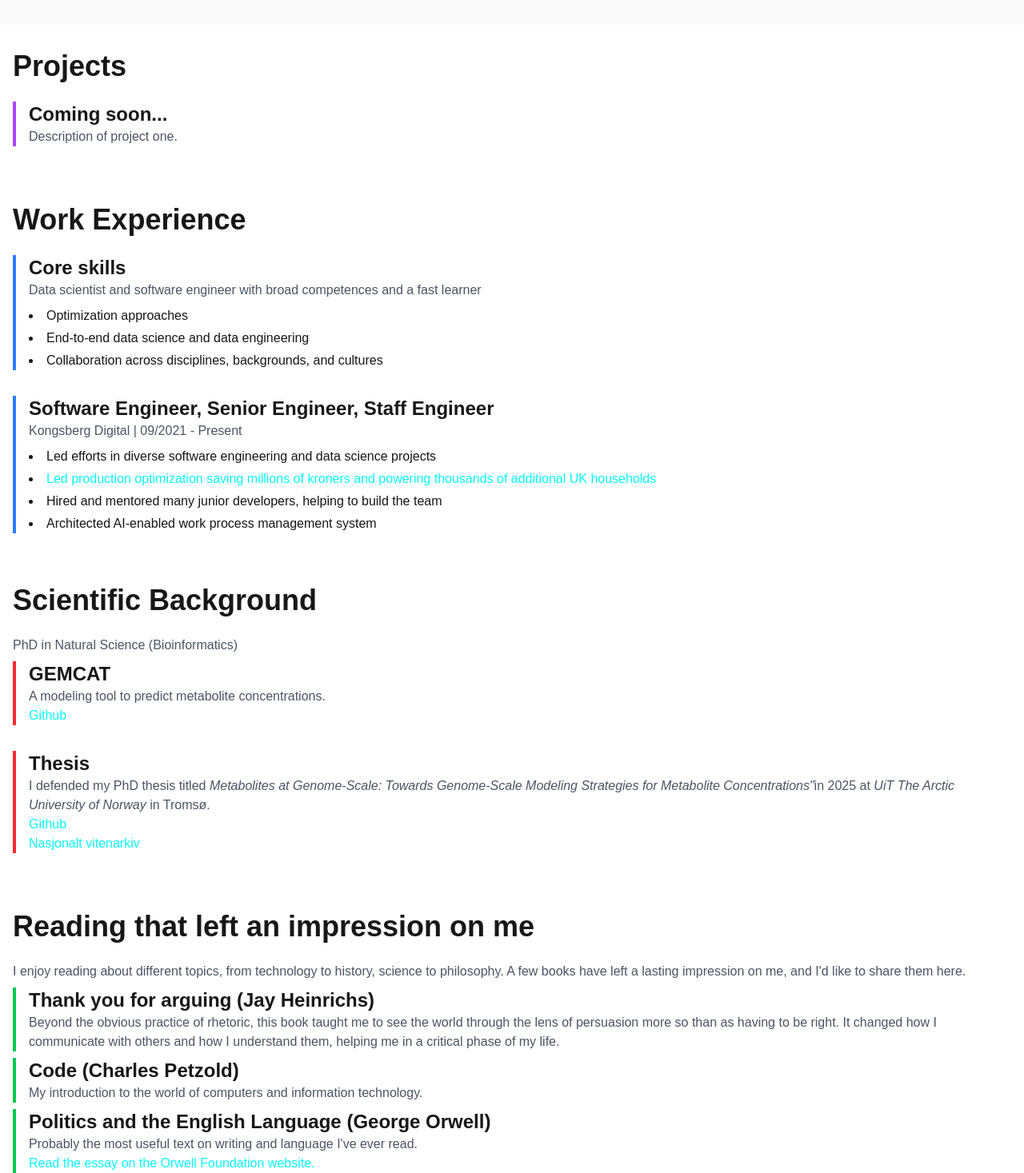
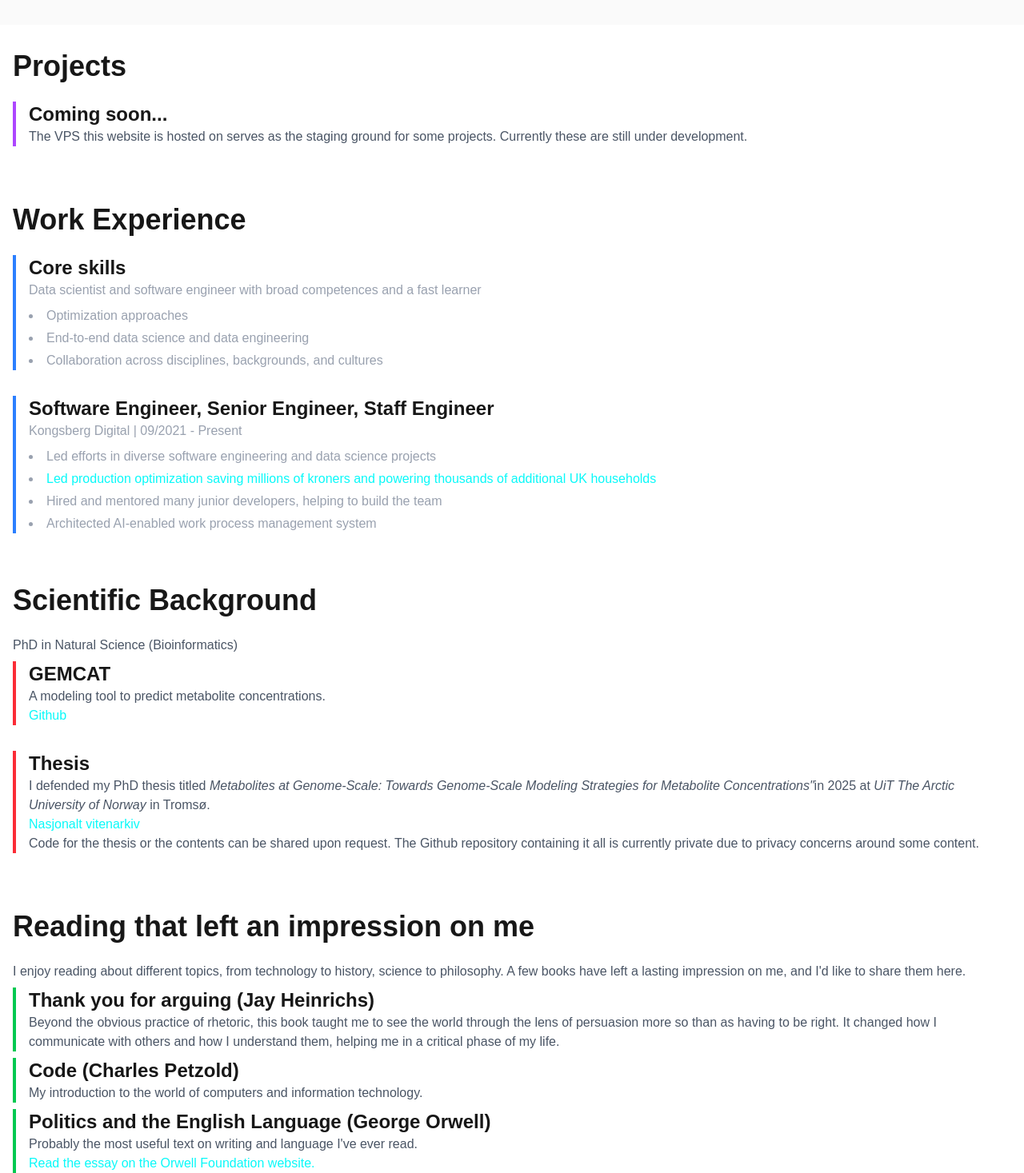
Before and after one commit to sauter-roland/website, a Next.js app: page / in a window 1280 px wide. Shown: the part 810-2277 px from the top of the page at 80% size. Built offline with nearby package versions, Linux system fonts and the light colour scheme.

Commit message:
smaller updates for better look and content

```diff
--- a/app/components/about.tsx
+++ b/app/components/about.tsx
@@ -6,7 +6,7 @@ export default function About() {
       <h1 className="text-3xl font-semibold leading-10 tracking-tight text-black dark:text-zinc-50">
         Hi! I'm Roland Sauter.
       </h1>
-      <p className="max-w-md text-lg leading-8 text-zinc-600 dark:text-zinc-400 mt-4">
+      <p className="max-w-lg text-lg leading-8 text-zinc-600 dark:text-zinc-400 mt-4">
         I'm a software engineer, (data) scientist, and generally a nerd based in Oslo, Norway.
         This is my first attempt at a personal website, so expect it to evolve over time.
 
--- a/app/components/projects.tsx
+++ b/app/components/projects.tsx
@@ -5,7 +5,10 @@ export default function Projects() {
             <div className="space-y-8">
                 <div className="border-l-4 border-purple-500 pl-4">
                     <h2 className="text-2xl font-semibold">Coming soon...</h2>
-                    <p className="text-gray-600 dark:text-gray-400 mb-2">Description of project one.</p>
+                    <p className="text-gray-600 dark:text-gray-400 mb-2">
+                        The VPS this website is hosted on serves as the staging ground for some projects.
+                        Currently these are still under development.
+                    </p>
                 </div>
             </div>
         </div>
--- a/app/components/science.tsx
+++ b/app/components/science.tsx
@@ -17,8 +17,9 @@ export default function Science() {
                         I defended my PhD thesis titled <em>Metabolites at Genome-Scale:
                         Towards Genome-Scale Modeling Strategies for Metabolite Concentrations"</em>
                         in 2025 at <em>UiT The Arctic University of Norway</em> in Tromsø.<br/>
-                        <a href="https://github.com/sauter-roland/thesis">Github</a><br/>
-                        <a href="https://hdl.handle.net/11250/3221977">Nasjonalt vitenarkiv</a>
+                        <a href="https://hdl.handle.net/11250/3221977">Nasjonalt vitenarkiv</a><br/>
+                        Code for the thesis or the contents can be shared upon request.
+                        The Github repository containing it all is currently private due to privacy concerns around some content.
                     </p>
                 </div>
             </div>
--- a/app/components/work.tsx
+++ b/app/components/work.tsx
@@ -6,8 +6,8 @@ export default function Work() {
             <div className="space-y-8">
                 <div className="border-l-4 border-blue-500 pl-4">
                     <h2 className="text-2xl font-semibold">Core skills</h2>
-                    <p className="text-gray-600 mb-2">Data scientist and software engineer with broad competences and a fast learner</p>
-                    <ul className="list-disc list-inside space-y-1">
+                    <p className="text-gray-400 mb-2">Data scientist and software engineer with broad competences and a fast learner</p>
+                    <ul className="text-gray-400 list-disc list-inside space-y-1">
                         <li>Optimization approaches</li>
                         <li>End-to-end data science and data engineering</li>
                         <li>Collaboration across disciplines, backgrounds, and cultures</li>
@@ -16,8 +16,8 @@ export default function Work() {
 
                 <div className="border-l-4 border-blue-500 pl-4">
                     <h2 className="text-2xl font-semibold">Software Engineer, Senior Engineer, Staff Engineer</h2>
-                    <p className="text-gray-600 mb-2">Kongsberg Digital | 09/2021 - Present</p>
-                    <ul className="list-disc list-inside space-y-1">
+                    <p className="text-gray-400 mb-2">Kongsberg Digital | 09/2021 - Present</p>
+                    <ul className="text-gray-400 list-disc list-inside space-y-1">
                         <li>Led efforts in diverse software engineering and data science projects</li>
                         <li><a href="https://kongsbergdigital.com/customer-stories/shell-ormen-lange">
                         Led production optimization saving millions of kroners and powering thousands of additional UK households
```
